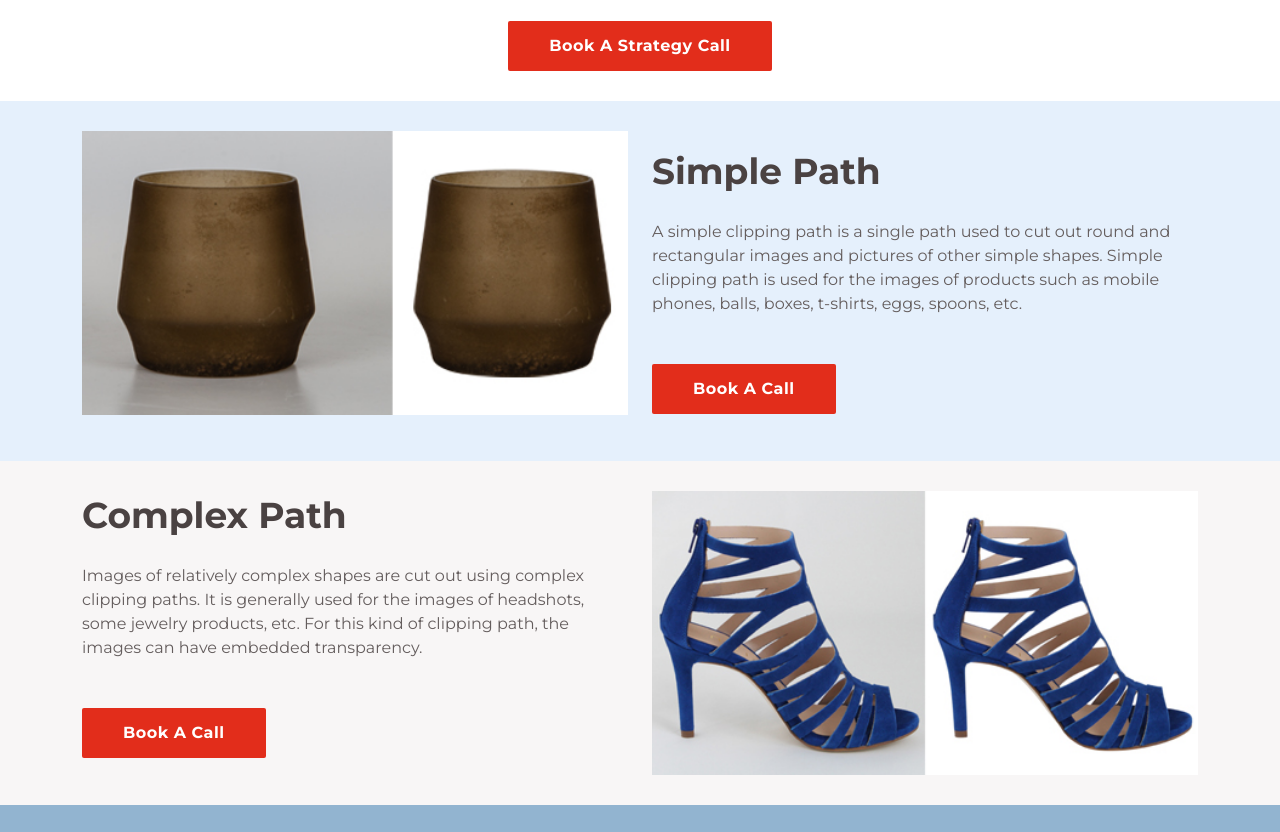
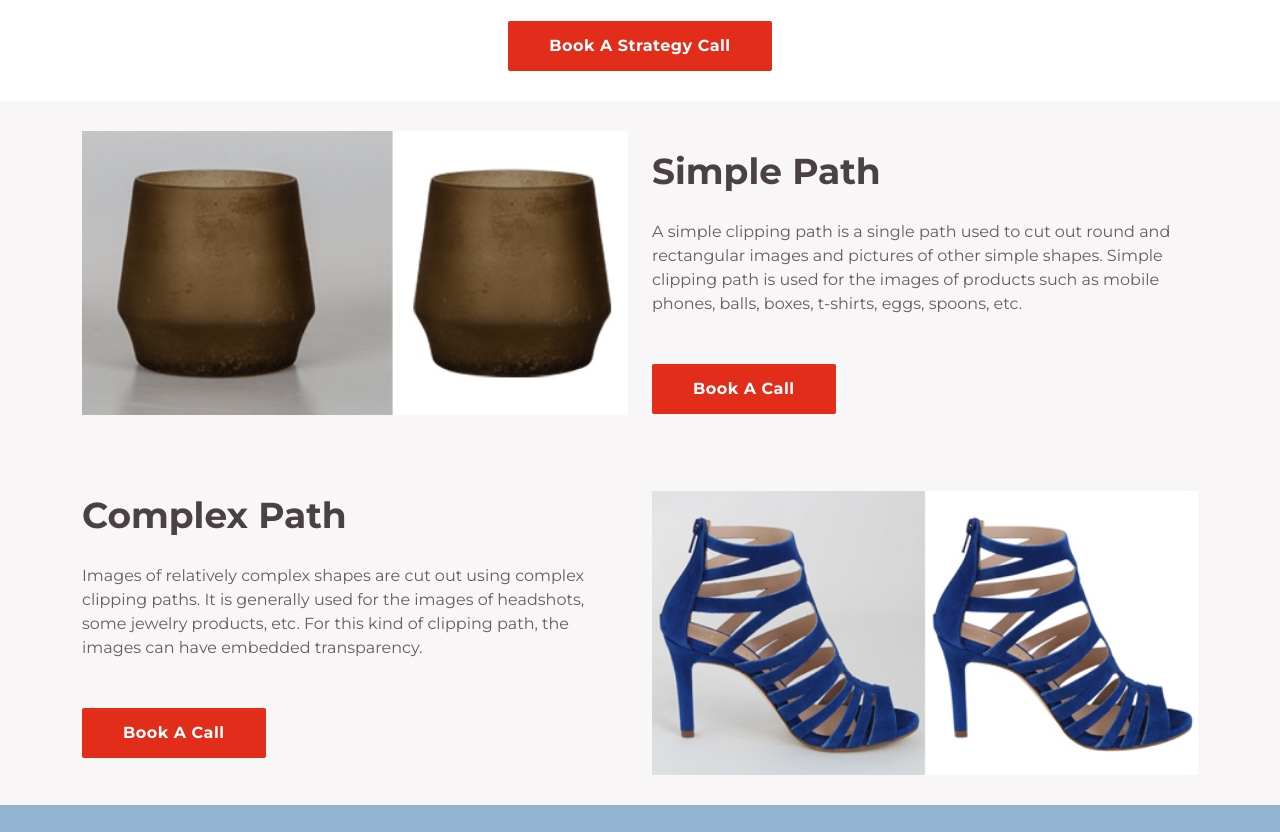
Before and after one commit to palashroy121/ssp-site, a plain HTML site: page index.html in a window 1280 px wide. Shown: the part 1521-2353 px from the top of the page. Drawn offline with Linux system fonts and the light colour scheme.

Commit message:
Edit code

```diff
--- a/index.html
+++ b/index.html
@@ -164,7 +164,7 @@
         <!-- Service Area End -->
 
         <!-- Campaign Area Start -->
-        <section class="campaign-area pt-100 pb-100 bg-1">
+        <section class="campaign-area pt-100 pb-100 bg-2">
             <div class="container">
                 <div class="row justify-content-center align-items-center">
                     <div class="col-md-6 col-lg-6">
```
